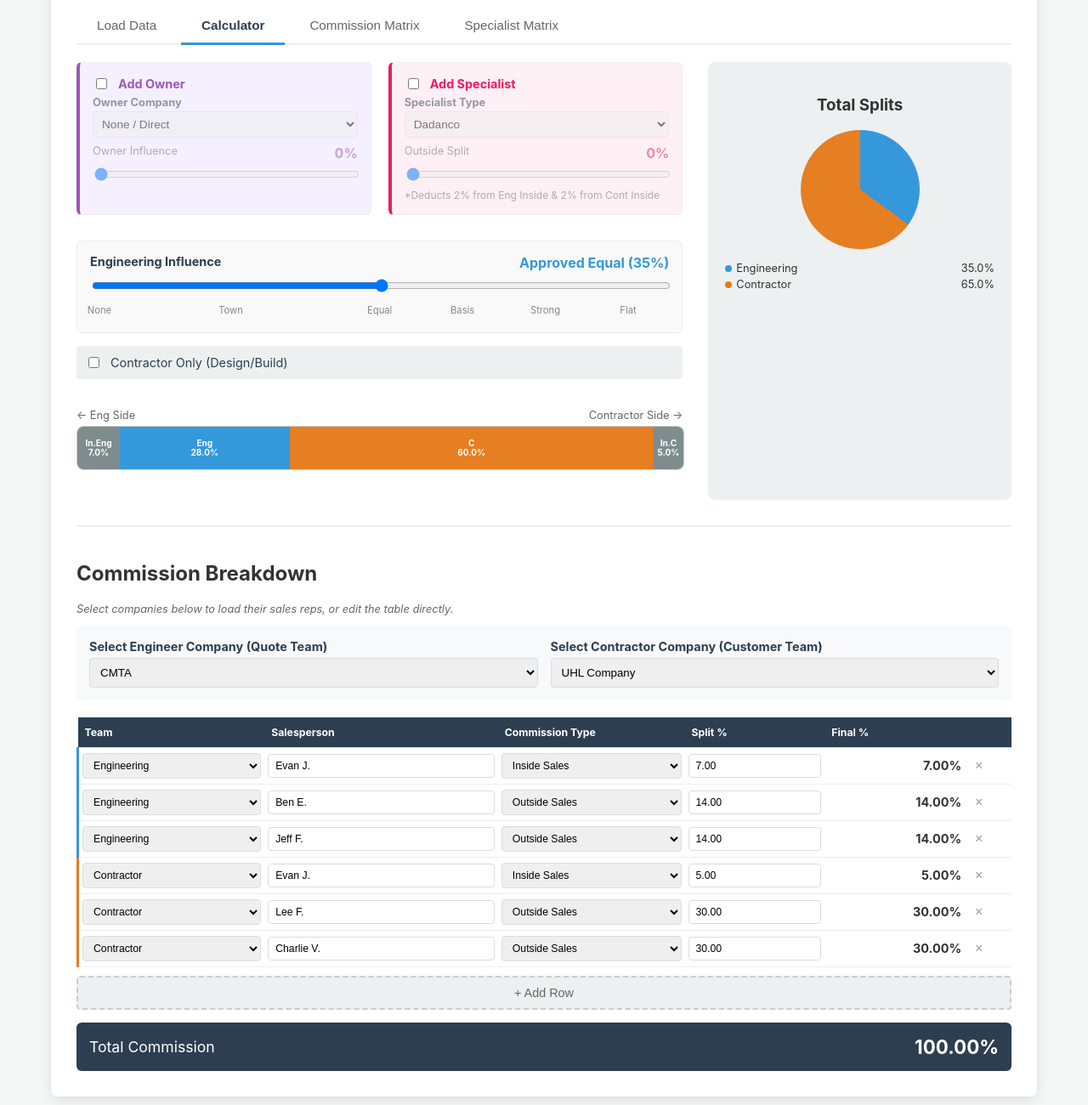
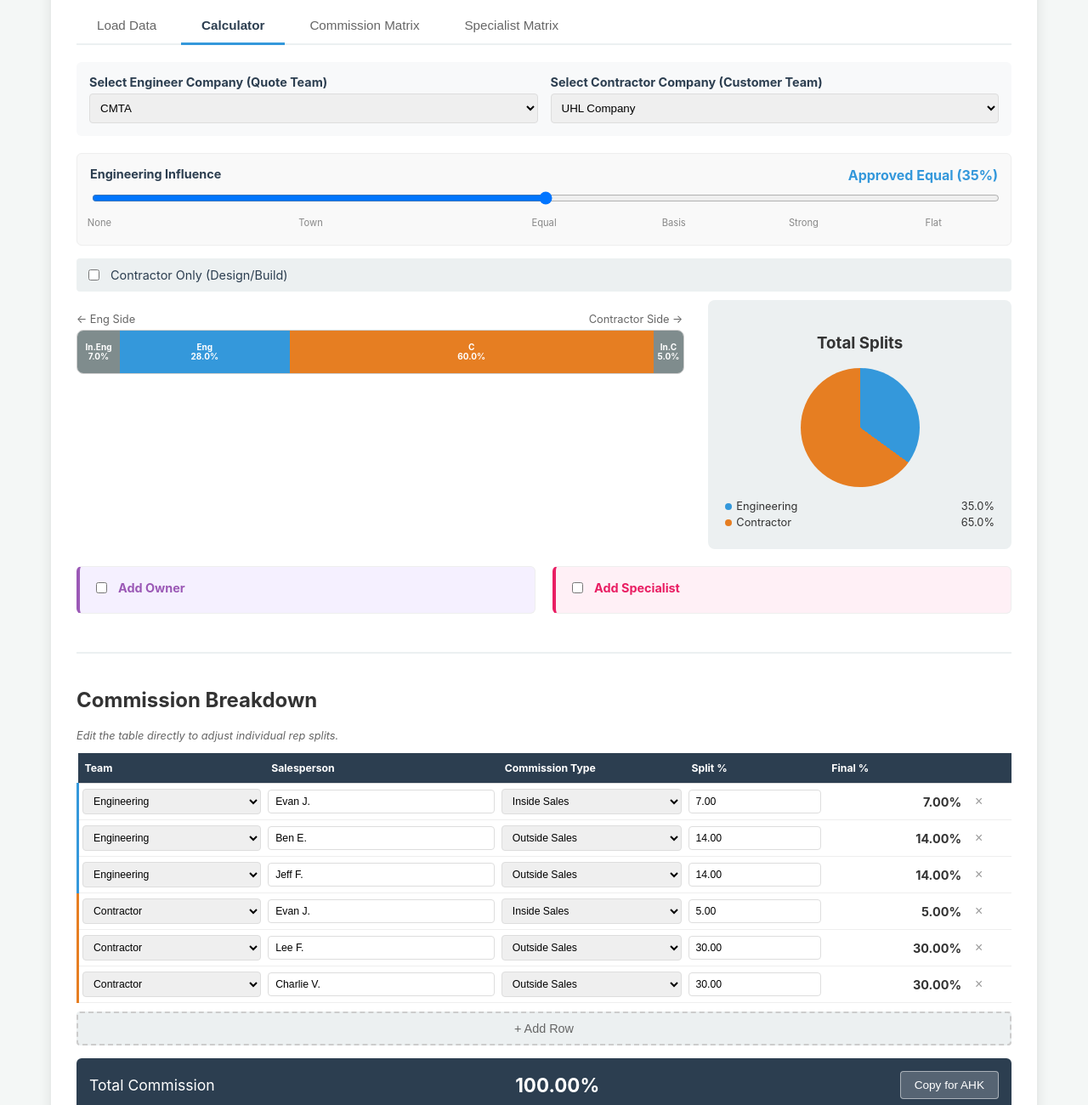
Before and after one commit to jacobe603/CommissionSplits, a plain HTML site: page index.html in a window 1280 px wide. Shown: the part 120-1420 px from the top of the page at 85% size. Drawn offline with Linux system fonts and the light colour scheme.

Commit message:
Reorganize UI layout and add AHK clipboard export
- Move company dropdowns to top of calculator tab
- Engineering slider and Contractor Only checkbox below dropdowns
- Make Owner and Specialist sections collapsible (collapsed by default)
- Add "Copy for AHK" button to export commission data in format: name,team,pct (tab-separated)
- AHK export includes engineering (e), contractor (c), and owner (o) entries

🤖 Generated with [Claude Code](https://claude.com/claude-code)

Co-Authored-By: Claude Opus 4.5 <noreply@anthropic.com>

```diff
--- a/index.html
+++ b/index.html
@@ -359,49 +359,20 @@
 
     <!-- Calculator Tab -->
     <div id="tab-calculator" class="tab-content active">
-    <div class="top-grid">
+
+        <!-- Company Selection - First -->
+        <div class="company-select-grid" style="grid-template-columns: 1fr 1fr; margin-bottom: 20px;">
             <div>
-            <div class="controls-grid">
-                <div class="slider-group owner-box">
-                    <div class="toggle-switch" style="background:none; padding:0; margin-bottom:5px;">
-                        <input type="checkbox" id="useOwner" onchange="toggleOwner()">
-                        <label for="useOwner" style="margin:0; color:var(--owner-color);">Add Owner</label>
-                    </div>
-                    <div id="owner-controls" style="opacity:0.5; pointer-events:none;">
-                        <div style="margin-bottom:8px;">
-                            <label style="font-size:0.8em; margin-bottom:3px;">Owner Company</label>
-                            <select id="sel-owner" onchange="loadCompany('owner')" style="width:100%; padding:6px; font-size:0.85em;"></select>
-                        </div>
-                        <div class="slider-header">
-                            <span class="sub-label">Owner Influence</span>
-                            <span id="disp-owner" style="font-weight:bold; color:var(--owner-color);">10%</span>
-                        </div>
-                        <input type="range" id="ownerPct" min="0" max="50" value="0" oninput="updateAll()">
-                    </div>
-                </div>
-
-                <div class="slider-group specialist-box">
-                    <div class="toggle-switch" style="background:none; padding:0; margin-bottom:5px;">
-                        <input type="checkbox" id="useSpecialist" onchange="toggleSpecialist()">
-                        <label for="useSpecialist" style="margin:0; color:var(--spec-color);">Add Specialist</label>
-                    </div>
-                    <div id="spec-controls" style="opacity:0.5; pointer-events:none;">
-                        <div style="margin-bottom:8px;">
-                            <label style="font-size:0.8em; margin-bottom:3px;">Specialist Type</label>
-                            <select id="sel-specialist" onchange="loadCompany('specialist')" style="width:100%; padding:6px; font-size:0.85em;"></select>
-                        </div>
-                        <div class="slider-header">
-                            <span class="sub-label">Outside Split</span>
-                            <span id="disp-spec" style="font-weight:bold; color:var(--spec-color);">0%</span>
-                        </div>
-                        <input type="range" id="specPct" min="0" max="50" value="0" oninput="updateAll()">
-                        <div style="margin-top:5px; font-size:0.75em; color: #666;">
-                            *Deducts 2% from Eng Inside & 2% from Cont Inside
-                        </div>
-                    </div>
-                </div>
-            </div>
-
+                <label>Select Engineer Company (Quote Team)</label>
+                <select id="sel-eng" onchange="loadCompany('engineer')"></select>
+            </div>
+            <div>
+                <label>Select Contractor Company (Customer Team)</label>
+                <select id="sel-cont" onchange="loadCompany('contractor')"></select>
+            </div>
+        </div>
+
+        <!-- Engineering Slider -->
         <div class="slider-group" id="eng-group">
             <div class="slider-header">
                 <label>Engineering Influence</label>
@@ -418,6 +389,7 @@
             </div>
         </div>
 
+        <!-- Contractor Only Checkbox -->
         <div class="toggle-switch">
             <input type="checkbox" id="directSale" onchange="toggleDirectSale()">
             <label for="directSale" style="margin:0; font-weight:normal;">Contractor Only (Design/Build)</label>
@@ -432,7 +404,10 @@
             ⚠️ ERROR: Not enough margin remains to pay the fixed Inside Sales costs.
         </div>
 
-            <div class="bar-wrapper">
+        <!-- Bar Graph and Pie Chart -->
+        <div class="top-grid">
+            <div>
+                <div class="bar-wrapper" style="margin-top: 15px;">
                     <div class="bar-labels">
                         <span>&larr; Eng Side</span>
                         <span>Contractor Side &rarr;</span>
@@ -459,20 +434,52 @@
             </div>
         </div>
 
+        <!-- Add Owner and Add Specialist - Below Bar Graph -->
+        <div class="controls-grid" style="margin-top: 20px;">
+            <div class="slider-group owner-box">
+                <div class="toggle-switch" style="background:none; padding:0; margin-bottom:5px;">
+                    <input type="checkbox" id="useOwner" onchange="toggleOwner()">
+                    <label for="useOwner" style="margin:0; color:var(--owner-color);">Add Owner</label>
+                </div>
+                <div id="owner-controls" style="display:none;">
+                    <div style="margin-bottom:8px;">
+                        <label style="font-size:0.8em; margin-bottom:3px;">Owner Company</label>
+                        <select id="sel-owner" onchange="loadCompany('owner')" style="width:100%; padding:6px; font-size:0.85em;"></select>
+                    </div>
+                    <div class="slider-header">
+                        <span class="sub-label">Owner Influence</span>
+                        <span id="disp-owner" style="font-weight:bold; color:var(--owner-color);">10%</span>
+                    </div>
+                    <input type="range" id="ownerPct" min="0" max="50" value="0" oninput="updateAll()">
+                </div>
+            </div>
+
+            <div class="slider-group specialist-box">
+                <div class="toggle-switch" style="background:none; padding:0; margin-bottom:5px;">
+                    <input type="checkbox" id="useSpecialist" onchange="toggleSpecialist()">
+                    <label for="useSpecialist" style="margin:0; color:var(--spec-color);">Add Specialist</label>
+                </div>
+                <div id="spec-controls" style="display:none;">
+                    <div style="margin-bottom:8px;">
+                        <label style="font-size:0.8em; margin-bottom:3px;">Specialist Type</label>
+                        <select id="sel-specialist" onchange="loadCompany('specialist')" style="width:100%; padding:6px; font-size:0.85em;"></select>
+                    </div>
+                    <div class="slider-header">
+                        <span class="sub-label">Outside Split</span>
+                        <span id="disp-spec" style="font-weight:bold; color:var(--spec-color);">0%</span>
+                    </div>
+                    <input type="range" id="specPct" min="0" max="50" value="0" oninput="updateAll()">
+                    <div style="margin-top:5px; font-size:0.75em; color: #666;">
+                        *Deducts 2% from Eng Inside & 2% from Cont Inside
+                    </div>
+                </div>
+            </div>
+        </div>
+
+        <!-- Commission Breakdown Table -->
         <div class="matrix-editor">
             <h2>Commission Breakdown</h2>
-        <p class="table-note">Select companies below to load their sales reps, or edit the table directly.</p>
-
-        <div class="company-select-grid" style="grid-template-columns: 1fr 1fr;">
-            <div>
-                <label>Select Engineer Company (Quote Team)</label>
-                <select id="sel-eng" onchange="loadCompany('engineer')"></select>
-            </div>
-            <div>
-                <label>Select Contractor Company (Customer Team)</label>
-                <select id="sel-cont" onchange="loadCompany('contractor')"></select>
-            </div>
-        </div>
+            <p class="table-note">Edit the table directly to adjust individual rep splits.</p>
 
             <table class="commission-table">
                 <thead>
@@ -495,9 +502,11 @@
             <div class="table-footer">
                 <span class="total-label">Total Commission</span>
                 <span class="total-value" id="total-commission">100.00%</span>
+                <button onclick="copyForAHK()" style="background:rgba(255,255,255,0.2); border:1px solid rgba(255,255,255,0.5); color:white; padding:8px 16px; border-radius:4px; cursor:pointer; font-size:0.85em;" onmouseover="this.style.background='rgba(255,255,255,0.3)'" onmouseout="this.style.background='rgba(255,255,255,0.2)'">Copy for AHK</button>
             </div>
         </div>
     </div><!-- End Calculator Tab -->
+
 
     <!-- Commission Matrix Tab -->
     <div id="tab-commission-matrix" class="tab-content">
@@ -1408,6 +1417,63 @@ function refreshDropdowns() {
         renderCommissionTable();
     }
 
+    function copyForAHK() {
+        // Format: lastname3chars,teamletter,percent (tab separated)
+        // Example: fro,e,14	foss,c,60	erb,e,7
+
+        const entries = [];
+
+        commissionRows.forEach(row => {
+            if (!row.person || row.split <= 0) return;
+
+            // Only include Engineering, Contractor, and Owner
+            const team = row.team.toLowerCase();
+            let teamLetter = '';
+            if (team === 'engineering') teamLetter = 'e';
+            else if (team === 'contractor') teamLetter = 'c';
+            else if (team === 'owner') teamLetter = 'o';
+            else return; // Skip specialist and others
+
+            // Get last name (last word in name, or whole name if single word)
+            const nameParts = row.person.trim().split(/\s+/);
+            const lastName = nameParts[nameParts.length - 1];
+            const nameCode = lastName.substring(0, 3).toLowerCase();
+
+            // Get percentage (rounded to whole number)
+            const pct = Math.round(row.split);
+
+            entries.push(nameCode + ',' + teamLetter + ',' + pct);
+        });
+
+        const result = entries.join('	');
+
+        // Copy to clipboard using fallback method (works on file:// URLs)
+        const textarea = document.createElement('textarea');
+        textarea.value = result;
+        textarea.style.position = 'fixed';
+        textarea.style.opacity = '0';
+        document.body.appendChild(textarea);
+        textarea.select();
+
+        try {
+            document.execCommand('copy');
+            // Brief visual feedback
+            const btn = event.target;
+            const origText = btn.innerText;
+            btn.innerText = 'Copied!';
+            btn.style.background = 'rgba(46, 204, 113, 0.5)';
+            setTimeout(() => {
+                btn.innerText = origText;
+                btn.style.background = 'rgba(255,255,255,0.2)';
+            }, 1500);
+        } catch (err) {
+            console.error('Failed to copy:', err);
+            alert('Failed to copy to clipboard');
+        }
+
+        document.body.removeChild(textarea);
+    }
+
     function updateTotal() {
         const total = commissionRows.reduce((sum, row) => sum + row.split, 0);
         const el = document.getElementById('total-commission');
@@ -1463,9 +1529,12 @@ function refreshDropdowns() {
     function toggleOwner() {
         const useOwner = document.getElementById('useOwner').checked;
         const ownerSlider = document.getElementById('ownerPct');
+        const ownerControls = document.getElementById('owner-controls');
         if (useOwner) {
+            ownerControls.style.display = 'block';
             ownerSlider.value = 10; // Default to 10% when enabled
         } else {
+            ownerControls.style.display = 'none';
             ownerSlider.value = 0;
         }
         updateAll();
@@ -1474,12 +1543,15 @@ function refreshDropdowns() {
     function toggleSpecialist() {
         const useSpec = document.getElementById('useSpecialist').checked;
         const specSlider = document.getElementById('specPct');
+        const specControls = document.getElementById('spec-controls');
         if (useSpec) {
+            specControls.style.display = 'block';
             // Get the selected specialist's default commission percentage
             const selIndex = document.getElementById('sel-specialist').value;
             const selectedSpec = DB.specialists[selIndex];
             specSlider.value = selectedSpec.defaultPct || 10;
         } else {
+            specControls.style.display = 'none';
             specSlider.value = 0;
         }
         updateAll();
@@ -1497,15 +1569,9 @@ function refreshDropdowns() {
 
         // UI State - Owner controls
         document.getElementById('disp-owner').innerText = ownerPct + "%";
-        const ownerControls = document.getElementById('owner-controls');
-        ownerControls.style.opacity = useOwner ? "1" : "0.5";
-        ownerControls.style.pointerEvents = useOwner ? "auto" : "none";
 
         // UI State - Specialist controls
         document.getElementById('disp-spec').innerText = specPct + "%";
-        const specControls = document.getElementById('spec-controls');
-        specControls.style.opacity = useSpec ? "1" : "0.5";
-        specControls.style.pointerEvents = useSpec ? "auto" : "none";
 
         // UI State - Engineering controls (only disabled for Eng Directed, not Contractor Only since slider syncs with checkbox)
         document.getElementById('eng-group').style.opacity = isEngDirected ? '0.3' : '1';
```
Lines whose indentation alone changed are shown as unchanged.
